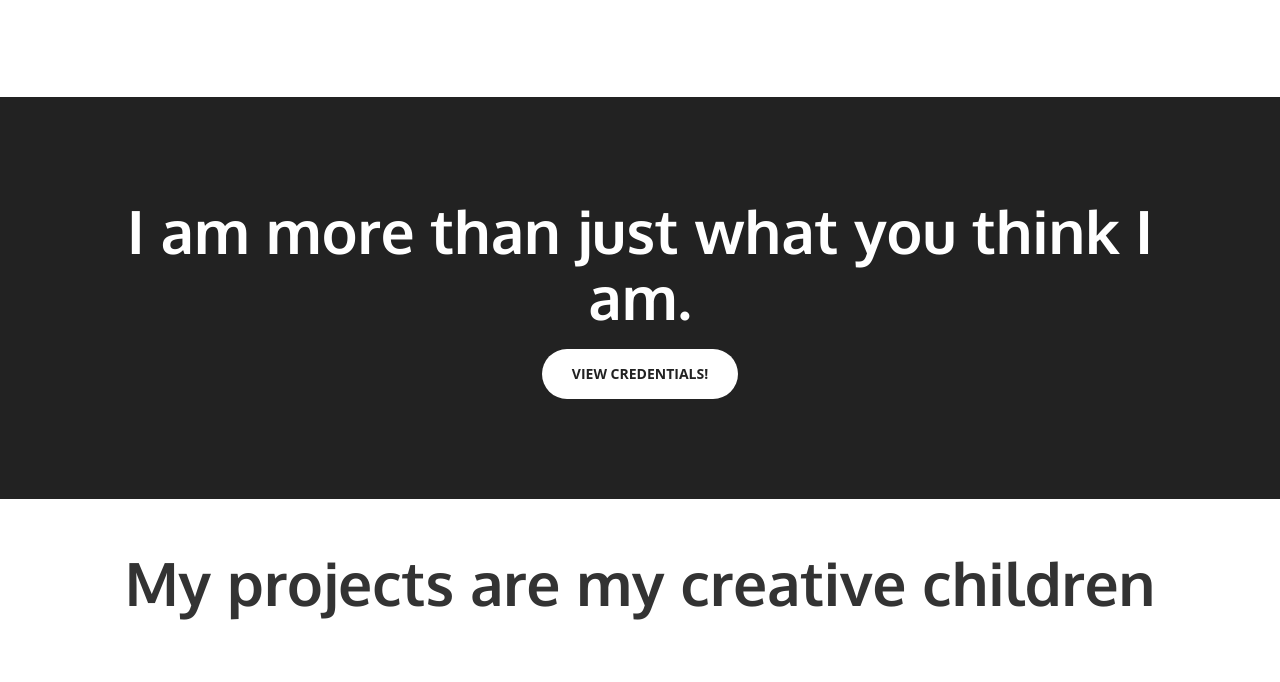
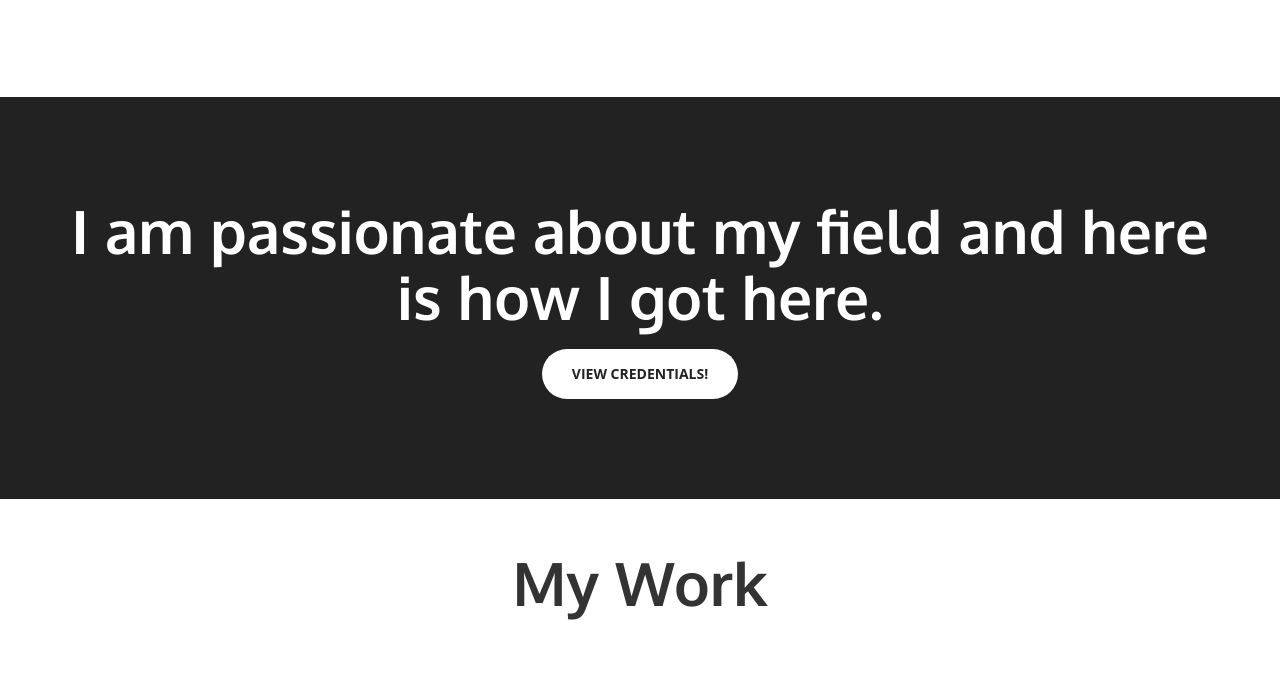
Before and after one commit to lozh88/Portfolio, a plain HTML site: page index.html in a window 1280 px wide. Shown: the part 1740-2422 px from the top of the page. Drawn offline with Linux system fonts and the light colour scheme; grey boxes are pictures that could not be loaded.

Commit message:
changed titles in 'my work' and 'my education'
tidied up wording and put a project name to see what it looked like.

```diff
--- a/index.html
+++ b/index.html
@@ -149,7 +149,7 @@
     <section id ="edu" class="bg-dark">
         <div class="container text-center">
             <div class="call-to-action">
-                <h2>I am more than just what you think I am.</h2>
+                <h2>I am passionate about my field and here is how I got here.</h2>
                 <!-- put education in link to expand out -->
                 <a href="#" class="btn btn-default btn-xl">View Credentials!</a>
             </div>
@@ -159,7 +159,7 @@
     <section class="no-padding" id="mywork">
         <div class="container-fluid">
             <div class="call-to-action projects text-center">
-            <h2>My projects are my creative children</h2>
+            <h2>My Work</h2>
             </div>
             <div class="row no-gutter">
                 <div class="col-lg-4 col-sm-6">
@@ -171,7 +171,7 @@
                                     Web Dev
                                 </div>
                                 <div class="project-name">
-                                    Project Name
+                                    Adornment365
                                 </div>
                             </div>
                         </div>
```
